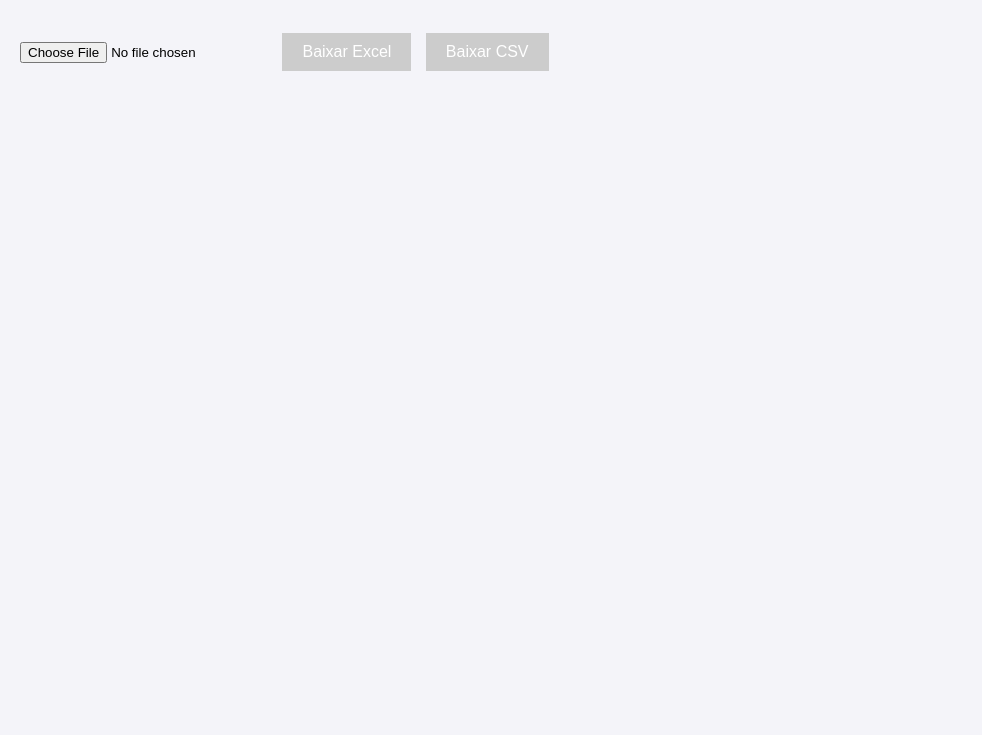
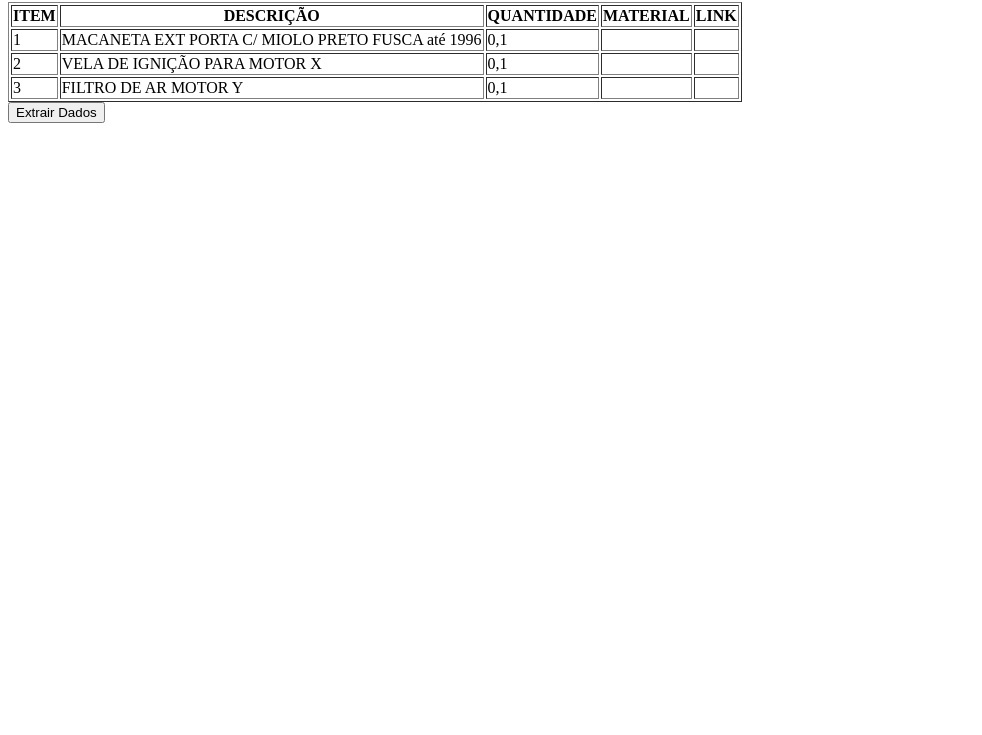
Before and after one commit to ELIEDSON-GUSTAVO/Listadecsv, a plain HTML site: page index.html in a window 1280 px wide. Shown: the part 65-800 px from the top of the page, without its empty margins (0-982 px from the left). Drawn offline with Linux system fonts and the light colour scheme.

Commit message:
Update index.html

```diff
--- a/index.html
+++ b/index.html
@@ -1,95 +1,98 @@
 <!DOCTYPE html>
-<html lang="pt">
+<html lang="pt-br">
 <head>
     <meta charset="UTF-8">
     <meta name="viewport" content="width=device-width, initial-scale=1.0">
-    <title>Visualização e Edição de Tabela</title>
-    <script src="https://cdnjs.cloudflare.com/ajax/libs/xlsx/0.17.3/xlsx.full.min.js"></script>
-    <style>
-        /* Estilos gerais */
-        body {
-            font-family: Arial, sans-serif;
-            margin: 20px;
-            background-color: #f4f4f9;
-        }
-
-        h1 {
-            text-align: center;
-            margin-bottom: 30px;
-        }
-
-        /* Estilo do contêiner de tabela */
-        #table-container {
-            margin: 20px 0;
-            overflow-x: auto;
-        }
-
-        /* Estilo da tabela */
-        table {
-            width: 100%;
-            border-collapse: collapse;
-            margin-top: 20px;
-        }
-
-        table, th, td {
-            border: 1px solid #ddd;
-        }
-
-        th, td {
-            padding: 10px;
-            text-align: left;
-            cursor: pointer;
-        }
-
-        th {
-            background-color: #f2f2f2;
-        }
-
-        tr:nth-child(even) {
-            background-color: #f9f9f9;
-        }
-
-        tr:hover {
-            background-color: #f1f1f1;
-        }
-
-        /* Estilo dos botões */
-        button {
-            background-color: #4CAF50;
-            color: white;
-            padding: 10px 20px;
-            margin: 10px 5px;
-            border: none;
-            cursor: pointer;
-            font-size: 16px;
-        }
-
-        button:disabled {
-            background-color: #ccc;
-            cursor: not-allowed;
-        }
-
-        button:hover:not(:disabled) {
-            background-color: #45a049;
-        }
-
-        /* Estilos para editar as células */
-        td.editable {
-            background-color: #e8f4e8;
-        }
-
-        td.editable:hover {
-            background-color: #c8e6c8;
-        }
-    </style>
+    <title>Exemplo de Tabela de Importação</title>
 </head>
 <body>
-    <h1>Visualização e Edição de Dados Excel</h1>
-    <input type="file" id="upload" />
-    <button id="download-excel" disabled>Baixar Excel</button>
-    <button id="download-csv" disabled>Baixar CSV</button>
-    <div id="table-container"></div>
 
-    <script src="script.js"></script>
+    <h2>Tabela de Importação</h2>
+
+    <table id="tabela-importacao" border="1">
+        <thead>
+            <tr>
+                <th>ITEM</th>
+                <th>DESCRIÇÃO</th>
+                <th>QUANTIDADE</th>
+                <th>MATERIAL</th>
+                <th>LINK</th>
+            </tr>
+        </thead>
+        <tbody>
+            <tr>
+                <td>1</td>
+                <td>MACANETA EXT PORTA C/ MIOLO PRETO FUSCA até 1996</td>
+                <td>0,1</td>
+                <td></td>
+                <td></td>
+            </tr>
+            <tr>
+                <td>2</td>
+                <td>VELA DE IGNIÇÃO PARA MOTOR X</td>
+                <td>0,1</td>
+                <td></td>
+                <td></td>
+            </tr>
+            <tr>
+                <td>3</td>
+                <td>FILTRO DE AR MOTOR Y</td>
+                <td>0,1</td>
+                <td></td>
+                <td></td>
+            </tr>
+            <!-- Mais linhas podem ser adicionadas -->
+        </tbody>
+    </table>
+
+    <button onclick="extrairDados()">Extrair Dados</button>
+
+    <script>
+        // Função para capturar e organizar os dados da tabela
+        function extrairDados() {
+            const tabela = document.getElementById("tabela-importacao");
+            const linhas = tabela.getElementsByTagName("tr");  // Captura todas as linhas da tabela
+
+            // Array para armazenar os dados extraídos
+            let dados = [];
+
+            // Itera sobre as linhas, ignorando a primeira (que são os cabeçalhos)
+            for (let i = 1; i < linhas.length; i++) {
+                const celulas = linhas[i].getElementsByTagName("td");
+
+                if (celulas.length > 0) {
+                    // Extrai os valores de cada célula
+                    let item = celulas[0].textContent.trim();
+                    let descricao = celulas[1].textContent.trim();
+                    let quantidade = celulas[2].textContent.trim();
+                    let material = celulas[3].textContent.trim();
+                    let link = celulas[4].textContent.trim();
+
+                    // Armazena os dados no array
+                    dados.push({
+                        item: item,
+                        descricao: descricao,
+                        quantidade: quantidade,
+                        material: material,
+                        link: link
+                    });
+                }
+            }
+
+            // Exibe os dados extraídos no console
+            console.log(dados);
+
+            // Exemplo de como exibir os dados extraídos na página
+            let resultado = "<h3>Dados Extraídos</h3><ul>";
+            dados.forEach(dado => {
+                resultado += `<li><strong>Item:</strong> ${dado.item}, <strong>Descrição:</strong> ${dado.descricao}, <strong>Quantidade:</strong> ${dado.quantidade}, <strong>Material:</strong> ${dado.material || "Não disponível"}, <strong>Link:</strong> ${dado.link || "Não disponível"}</li>`;
+            });
+            resultado += "</ul>";
+
+            // Exibe os dados extraídos na página
+            document.body.innerHTML += resultado;
+        }
+    </script>
+
 </body>
 </html>
```
